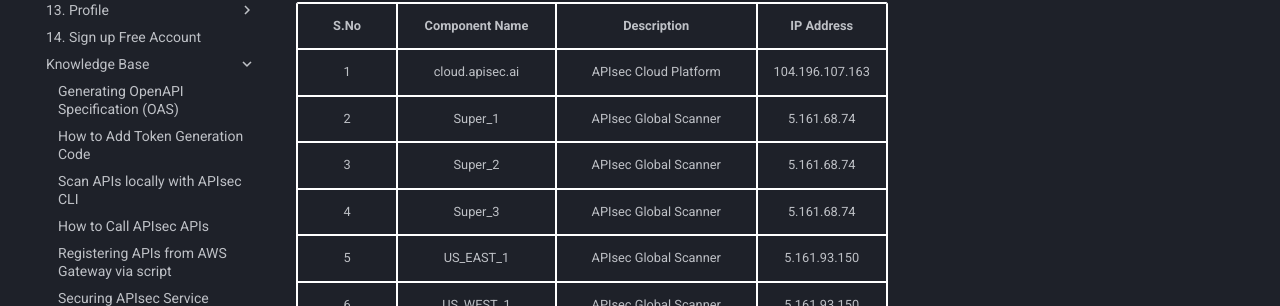
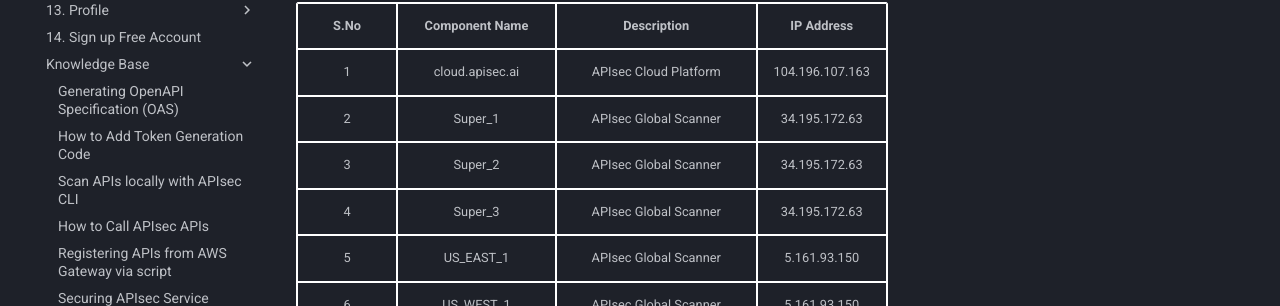
Before and after one commit to apisec-inc/documentation, an MkDocs documentation site: the page built from docs/IP-Acceptlist.md, in a window 1280 px wide and 926 px high. Shown: the part 261-567 px from the top of the window. Built offline with MkDocs 1.6.1 and Material for MkDocs 9.7.7, drawn with Linux system fonts in a browser that asks for light colours; comment, search, counter and statistics services are not loaded.

Commit message:
Update IP-Acceptlist.md
updating the scanner IP's

```diff
--- a/docs/IP-Acceptlist.md
+++ b/docs/IP-Acceptlist.md
@@ -22,21 +22,21 @@
     <td style="border:1px solid white;text-align:center;">2</td>
     <td style="border:1px solid white;text-align:center;">Super_1</td>
     <td style="border:1px solid white;text-align:center;">APIsec Global Scanner</td>
-    <td style="border:1px solid white;text-align:center;">5.161.68.74</td>
+    <td style="border:1px solid white;text-align:center;">34.195.172.63</td>
   </tr>
 
   <tr>
     <td style="border:1px solid white;text-align:center;">3</td>
     <td style="border:1px solid white;text-align:center;">Super_2</td>
     <td style="border:1px solid white;text-align:center;">APIsec Global Scanner</td>
-    <td style="border:1px solid white;text-align:center;">5.161.68.74</td>
+    <td style="border:1px solid white;text-align:center;">34.195.172.63</td>
   </tr>
 
   <tr>
     <td style="border:1px solid white;text-align:center;">4</td>
     <td style="border:1px solid white;text-align:center;">Super_3</td>
     <td style="border:1px solid white;text-align:center;">APIsec Global Scanner</td>
-    <td style="border:1px solid white;text-align:center;">5.161.68.74</td>
+    <td style="border:1px solid white;text-align:center;">34.195.172.63</td>
   </tr>
 
   <tr>
```
